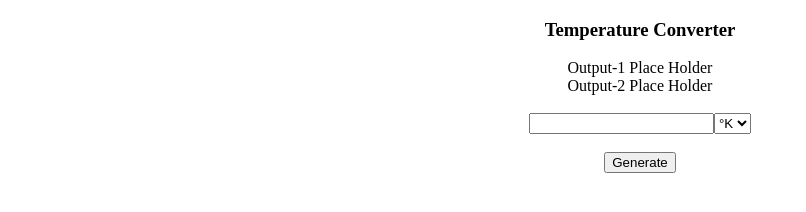
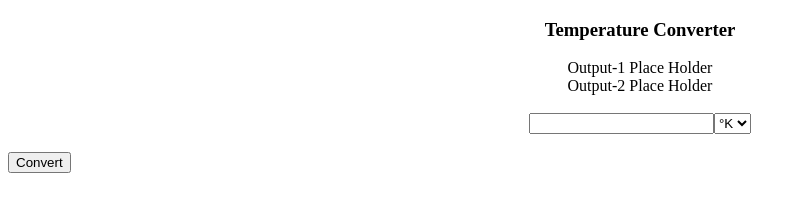
Before and after one commit to alntruong/Temperature-Converter, a plain HTML site: page index.html in a window 1280 px wide. Shown: the whole page, without its empty margins (0-806 px from the left). Drawn offline with Linux system fonts and the light colour scheme.

Commit message:
changed button class to id and renamed to convert

```diff
--- a/index.html
+++ b/index.html
@@ -29,7 +29,7 @@
 
  <br>
 
- <button class="generate">Generate</button>
+ <button id="convert">Convert</button>
 
  <script src="index.js"></script>
 
```
